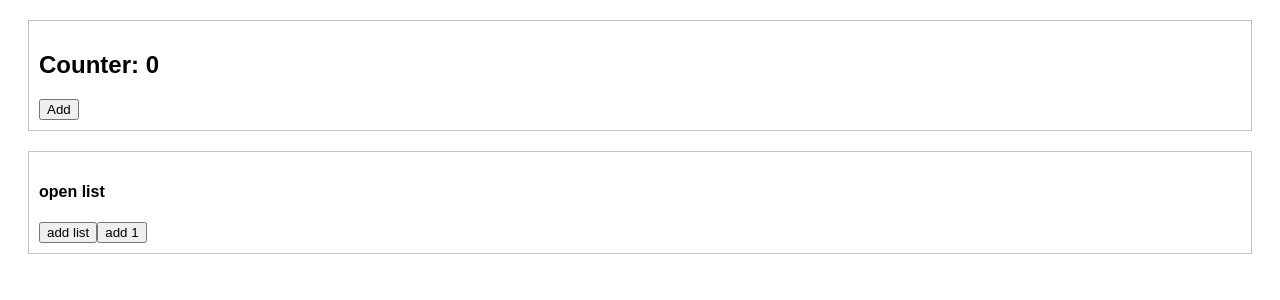
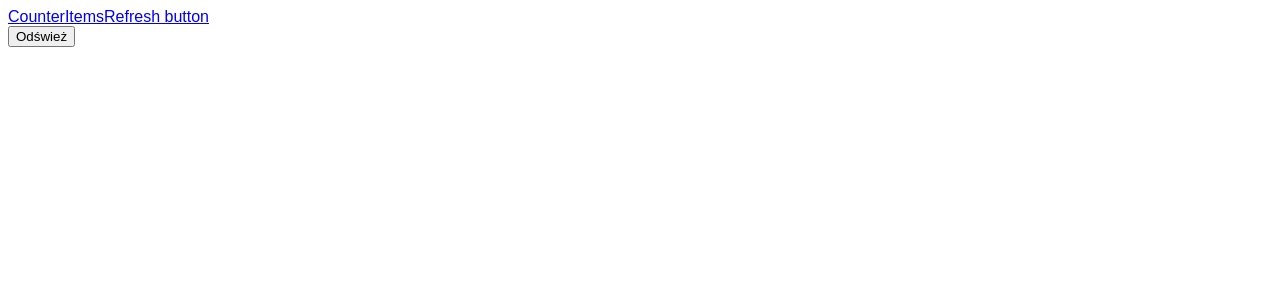
Before and after one commit to mateu52/reduxP-Omiotek, a React (Create React App) app: page /refresh in a window 1280 px wide. Shown: the top 300 px of the page. Built offline with nearby package versions, Linux system fonts and the light colour scheme.

Commit message:
refresh list

```diff
--- a/package.json
+++ b/package.json
@@ -11,6 +11,7 @@
     "react-dom": "16.12.0",
     "react-redux": "^8.0.2",
     "react-refresh-webpack-plugin": "^0.1.0",
+    "react-router-dom": "^6.4.0",
     "react-scripts": "^3.0.1",
     "redux-thunk": "^2.4.1"
   },
--- a/src/App.js
+++ b/src/App.js
@@ -8,9 +8,10 @@ import CounterContainer from "./counter/CounterContainer";
 import Posts from "./posts/conteiners/Posts";
 import Users from "./users/containers/Users";
 import Items from "./items/components/items";
+import Itemsfetch from "./items/components/Itemsfetch";
 //import reducer from "./counter/redux";
 import rootReducer from "./rootReducers";
-
+import { BrowserRouter as Router, Route, Routes, Link } from "react-router-dom";
 const store = createStore(rootReducer, applyMiddleware(thunk));
 export default class App extends React.Component {
 
@@ -18,8 +19,16 @@ export default class App extends React.Component {
     return (
       <div className="App">
         <Provider store={store}>
-          <CounterContainer />
-          <Items />
+          <Router>
+              <Link to="/">Counter</Link>
+              <Link to="/Items">Items</Link>
+              <Link to="/refresh">Refresh button</Link>
+            <Routes>
+              <Route path="/" element={<CounterContainer />} />
+              <Route path="/Items" element={<Items />} />
+              <Route path="/refresh" element={<Itemsfetch />} />
+            </Routes>
+          </Router>
         </Provider>
       </div>
     );
--- /dev/null
+++ b/src/items/components/Itemsfetch.js
@@ -0,0 +1,18 @@
+import React from 'react';
+import { connect } from 'react-redux';
+import { getUsers } from '../reducer';
+function Itemsfetch( { getList } ){
+
+
+    return(
+        <div>
+            <button onClick={() => getList()}>Odśwież</button>
+        </div>
+    )
+}
+
+const mapDispatchToProps = dispatch => ({
+    getList: () => dispatch(getUsers())
+})
+
+export default connect(null,mapDispatchToProps)(Itemsfetch);
```
Also changed, not shown: 1 other file (tests, documents, lock files or other folders).
